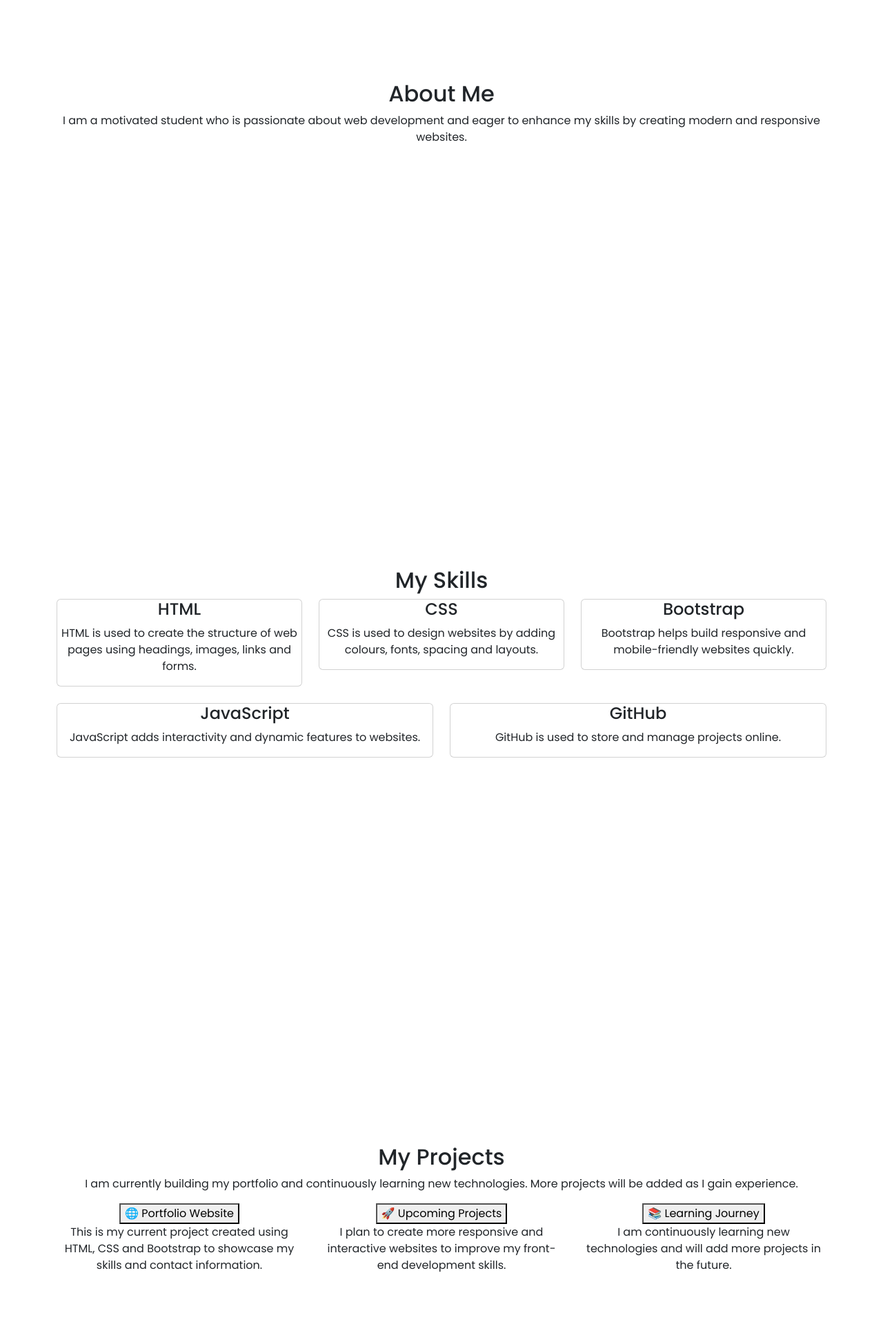
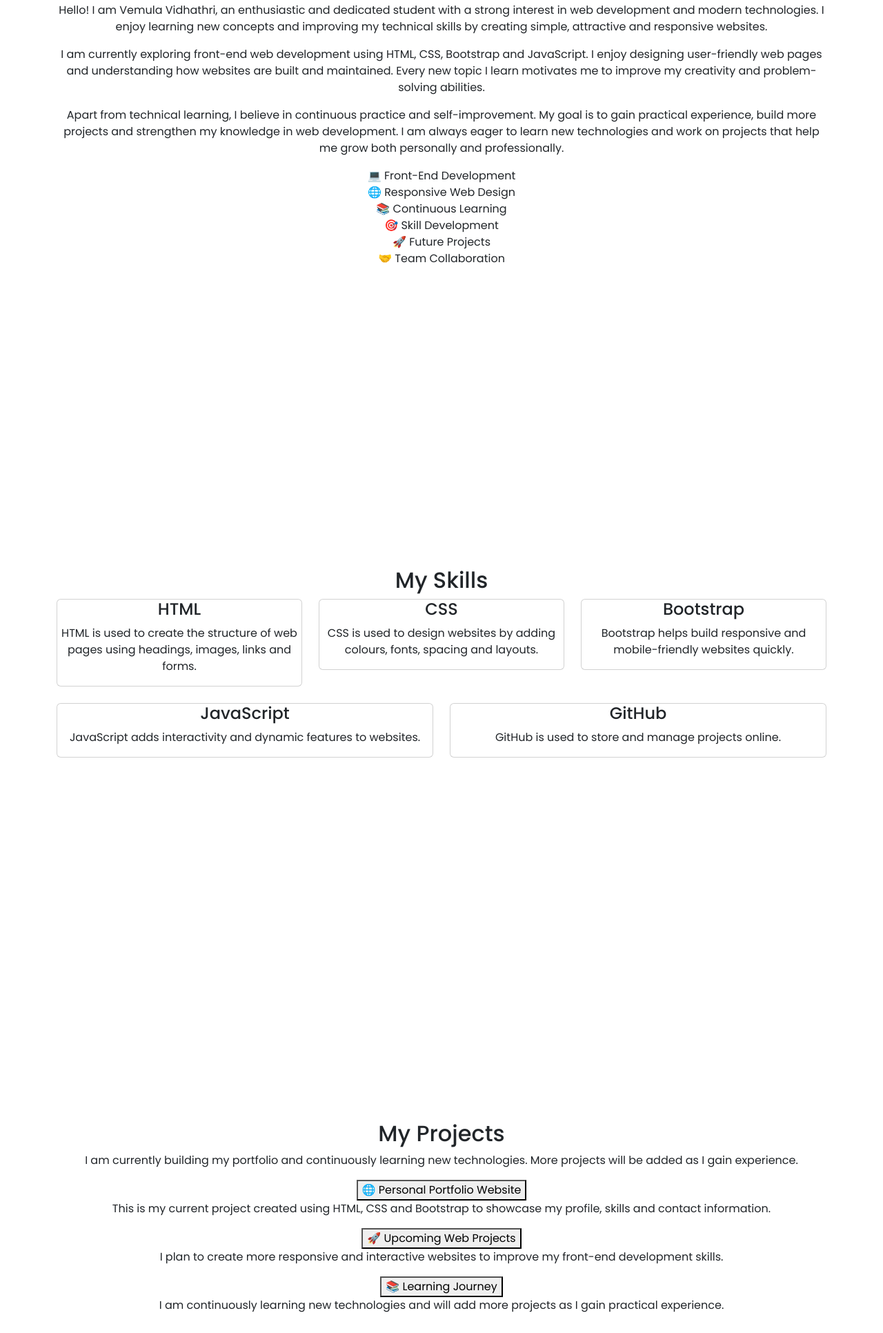
Before and after one commit to 24eg105k06-cloud/portfolio-website, a plain HTML site: page index.html in a window 1280 px wide. Shown: the part 1028-2960 px from the top of the page at 69% size. Drawn offline with nearby package versions, Linux system fonts and the light colour scheme.

Commit message:
Revise index.html for improved content and layout
Updated the content and structure of the portfolio website.

```diff
--- a/index.html
+++ b/index.html
@@ -142,25 +142,75 @@ View Projects
 </div>
 
 </section>
-
 <!-- About -->
 
 <section id="about">
 
 <div class="container">
 
-<h2>About Me</h2>
+<h2 class="about-title">About Me</h2>
 
-<p>
+<p class="about-intro">
 
-I am a motivated student who is passionate about web development and eager to enhance my skills by creating modern and responsive websites.
+Hello! I am Vemula Vidhathri, an enthusiastic and dedicated student with a strong interest in web development and modern technologies. I enjoy learning new concepts and improving my technical skills by creating simple, attractive and responsive websites.
 
 </p>
+
+<p class="about-intro">
+
+I am currently exploring front-end web development using HTML, CSS, Bootstrap and JavaScript. I enjoy designing user-friendly web pages and understanding how websites are built and maintained. Every new topic I learn motivates me to improve my creativity and problem-solving abilities.
+
+</p>
+
+<p class="about-intro">
+
+Apart from technical learning, I believe in continuous practice and self-improvement. My goal is to gain practical experience, build more projects and strengthen my knowledge in web development. I am always eager to learn new technologies and work on projects that help me grow both personally and professionally.
+
+</p>
+
+<div class="about-highlights">
+
+<div class="highlight-box">
+
+💻 Front-End Development
+
+</div>
+
+<div class="highlight-box">
+
+🌐 Responsive Web Design
+
+</div>
+
+<div class="highlight-box">
+
+📚 Continuous Learning
+
+</div>
+
+<div class="highlight-box">
+
+🎯 Skill Development
+
+</div>
+
+<div class="highlight-box">
+
+🚀 Future Projects
+
+</div>
+
+<div class="highlight-box">
+
+🤝 Team Collaboration
+
+</div>
+
+</div>
 
 </div>
 
 </section>
-
 <!-- Skills -->
 
 <section id="skills">
@@ -270,39 +320,31 @@ I am currently building my portfolio and continuously learning new technologies.
 
 </p>
 
-<div class="row">
-
 <!-- Project 1 -->
 
-<div class="col-md-4 mb-4">
+<div class="project-box portfolio-box">
 
-<div class="project-card portfolio-card">
+<button class="project-btn portfolio-btn">
 
-<button class="project-btn btn-portfolio">
-
-🌐 Portfolio Website
+🌐 Personal Portfolio Website
 
 </button>
 
 <p>
 
-This is my current project created using HTML, CSS and Bootstrap to showcase my skills and contact information.
+This is my current project created using HTML, CSS and Bootstrap to showcase my profile, skills and contact information.
 
 </p>
 
 </div>
 
-</div>
-
 <!-- Project 2 -->
 
-<div class="col-md-4 mb-4">
+<div class="project-box upcoming-box">
 
-<div class="project-card future-card">
+<button class="project-btn upcoming-btn">
 
-<button class="project-btn btn-future">
-
-🚀 Upcoming Projects
+🚀 Upcoming Web Projects
 
 </button>
 
@@ -314,15 +356,11 @@ I plan to create more responsive and interactive websites to improve my front-en
 
 </div>
 
-</div>
-
 <!-- Project 3 -->
 
-<div class="col-md-4 mb-4">
+<div class="project-box learning-box">
 
-<div class="project-card learning-card">
-
-<button class="project-btn btn-learning">
+<button class="project-btn learning-btn">
 
 📚 Learning Journey
 
@@ -330,13 +368,9 @@ I plan to create more responsive and interactive websites to improve my front-en
 
 <p>
 
-I am continuously learning new technologies and will add more projects in the future.
+I am continuously learning new technologies and will add more projects as I gain practical experience.
 
 </p>
-
-</div>
-
-</div>
 
 </div>
 
```
